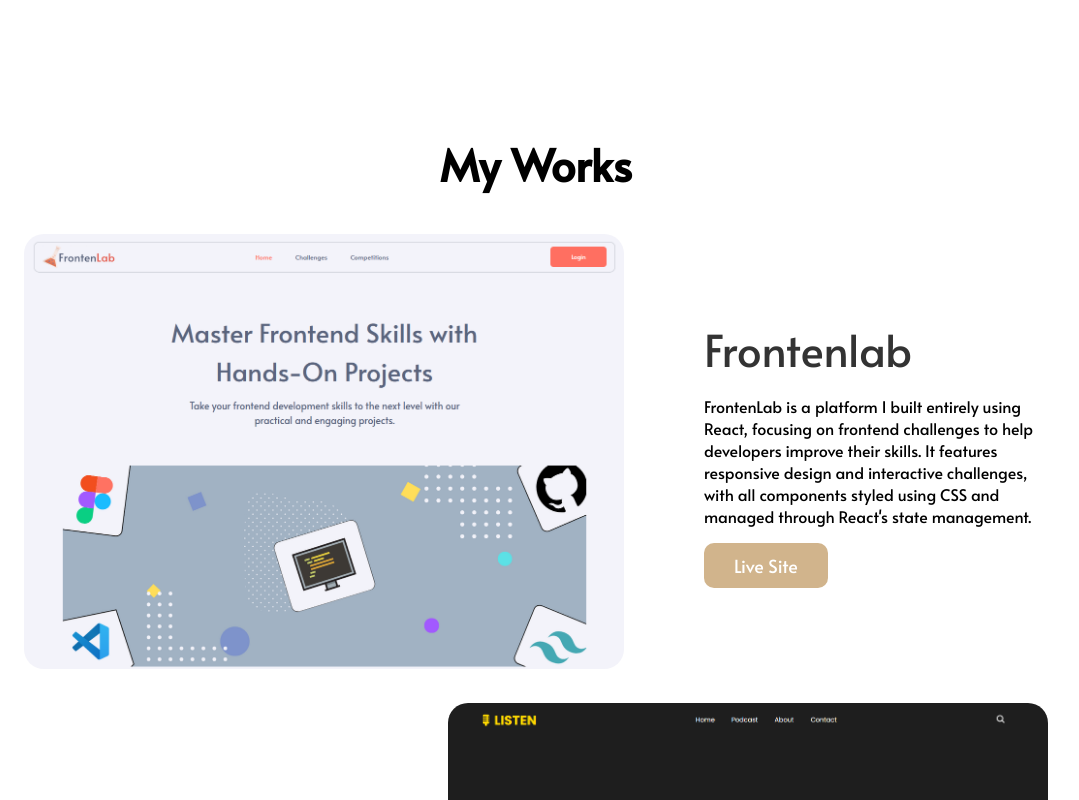
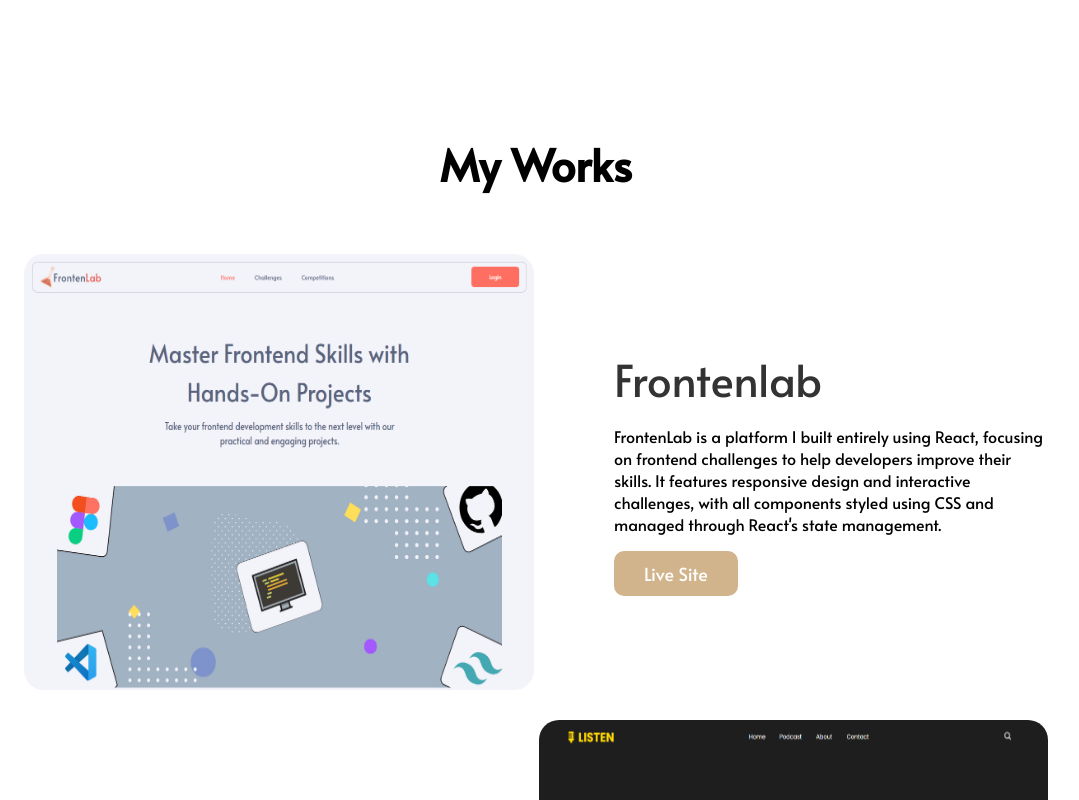
Before and after one commit to Mr-Anas1/Portfolio-site, a React (Create React App) app: page / in a window 1280 px wide. Shown: the part 1420-2220 px from the top of the page, without its empty margins (104-1183 px from the left). Built offline with nearby package versions, Linux system fonts and the light colour scheme.

Commit message:
some changes made

```diff
--- a/src/Components/Common/Hero/Hero.css
+++ b/src/Components/Common/Hero/Hero.css
@@ -65,10 +65,7 @@
     margin-top: 20px;
 }
 
-.hero-btn:hover {
-    transform: translateY(-5px);
-    box-shadow: 0 5px 15px rgba(0, 0, 0, 0.2);
-}
+
 
 .hero-right-img img {
     width: 100%;
--- a/src/Components/Common/Works/Works.css
+++ b/src/Components/Common/Works/Works.css
@@ -2,7 +2,7 @@
     display: flex;
     justify-content: center;
     align-items: center;
-    gap: 40px;
+    gap: 60px;
     flex-direction: column;
     margin: 0px 120px;
 }
--- a/src/Components/Common/Works/Works.jsx
+++ b/src/Components/Common/Works/Works.jsx
@@ -16,6 +16,7 @@
             title={"Frontenlab"}
             description={"FrontenLab is a platform I built entirely using React, focusing on frontend challenges to help developers improve their skills. It features responsive design and interactive challenges, with all components styled using CSS and managed through React's state management."}
             reverse={false}
+            link={"https://www.frontenlab.com/"}
           />
 
           <Work
@@ -30,6 +31,7 @@
             title={"Learnerr"}
             description={"Learnerr is an online learning platform I created using React. It features dynamic course pages and interactive content, all built with React components. While the project doesn't use any external APIs, it simulates an immersive learning environment through custom state management and routing."}
             reverse={false}
+            link={"https://mr-anas1.github.io/Learnerr/"}
           />
 
         </div>
--- a/src/Components/UI/Work/Work.css
+++ b/src/Components/UI/Work/Work.css
@@ -8,12 +8,12 @@
 
 .work-img {
     max-width: 600px;
-    height: auto;
+    height: 436px;
 }
 
 .work-img img {
     width: 100%;
-    height: auto;
+    height:100%;
     border-radius: 20px;
 }
 
```
